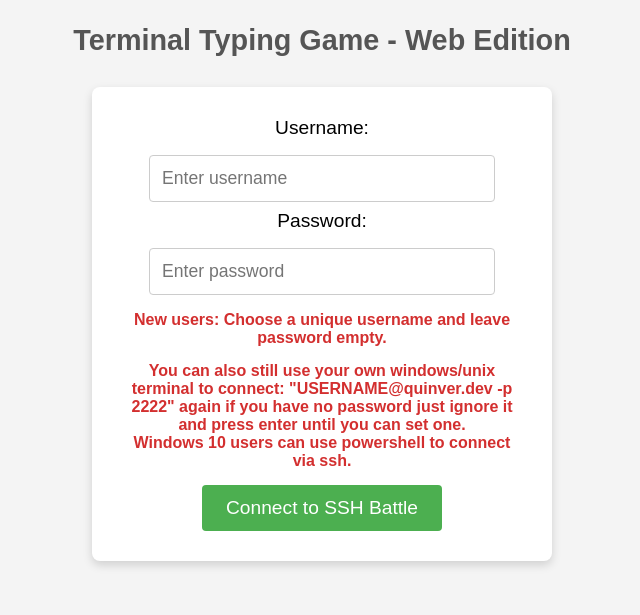
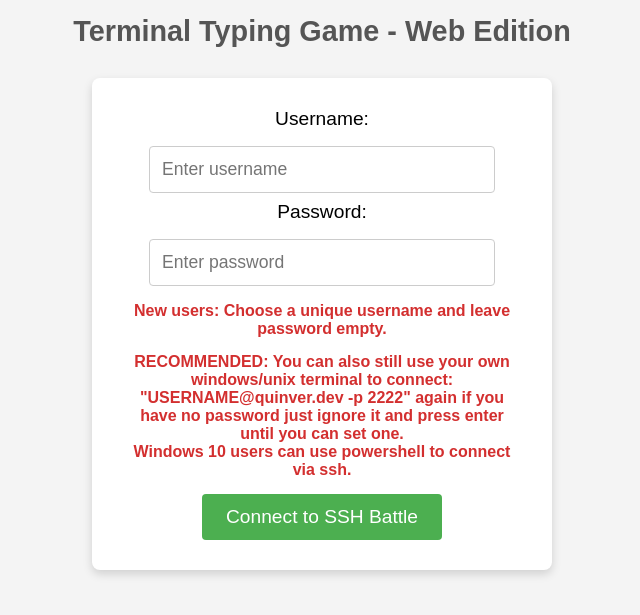
Before and after one commit to Quinver/TermSite, a plain HTML site: page static/index.html in a window 1280 px wide. Shown: the part 181-796 px from the top of the page, without its empty margins (318-958 px from the left). Drawn offline with Linux system fonts and the light colour scheme.

Commit message:
Recommended message

```diff
--- a/static/index.html
+++ b/static/index.html
@@ -19,7 +19,7 @@
                 <label>Password:</label>
                 <input type="password" id="password" placeholder="Enter password">
                 <p class="note">New users: Choose a <strong>unique username</strong> and leave password empty.</p>
-               <p class="note">You can also still use your own windows/unix terminal to connect: "USERNAME@quinver.dev -p 2222" again if you have no password just ignore it and press enter until you can set one. <br /> Windows 10 users can use powershell to connect via ssh.</p>
+               <p class="note"><strong>RECOMMENDED: </strong>You can also still use your own windows/unix terminal to connect: "USERNAME@quinver.dev -p 2222" again if you have no password just ignore it and press enter until you can set one. <br /> Windows 10 users can use powershell to connect via ssh.</p>
             </div>
             <button id="connect-btn">Connect to SSH Battle</button>
         </div>
```
